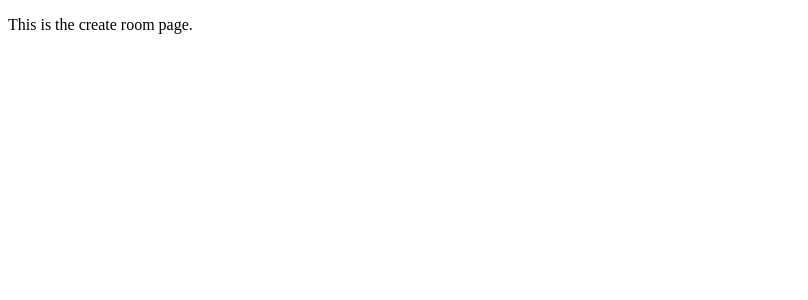
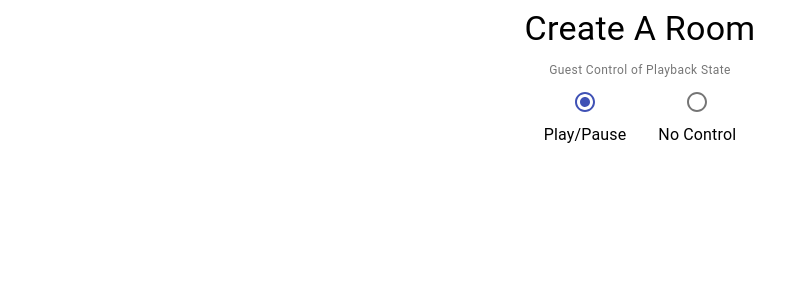
Before and after one commit to gitrlawton/new-repo4, a React app in the folder playlist_controller/frontend_app/: page /create in a window 1280 px wide. Shown: the top 300 px of the page, without its empty margins (0-808 px from the left). Built offline with nearby package versions, Linux system fonts and the light colour scheme; the HTML template or start-up script is replaced by a standard one.

Commit message:
Began writing the JSX in the return statement of the CreateRoomPage component.  Added a header and playback control radiobuttons.

```diff
--- a/playlist_controller/frontend_app/src/components/CreateRoomPage.js
+++ b/playlist_controller/frontend_app/src/components/CreateRoomPage.js
@@ -1,11 +1,56 @@
 import React, { Component } from 'react';
+import Button from "@material-ui/core/Button";
+import Grid from "@material-ui/core/Grid";
+import Typography from "@material-ui/core/Typography";
+import TextField from "@material-ui/core/TextField";
+import FormHelperText from "@material-ui/core/FormHelperText";
+import FormControl from "@material-ui/core/FormControl";
+import { Link } from "react-router-dom";
+import Radio from "@material-ui/core/Radio";
+import RadioGroup from "@material-ui/core/RadioGroup";
+import FormControlLabel from "@material-ui/core/FormControlLabel";
 
 export default class CreateRoomPage extends Component {
+    // Value for the default amount of votes to show.
+    defaultVotes = 2;
+
     constructor(props) {
         super(props);
     }
 
     render() {
-        return <p>This is the create room page.</p>
+        return <Grid container spacing={1}>
+            {/* This first Grid item is a text header. */}
+            <Grid item xs={12} align="center">
+                <Typography component="h4" variant="h4">
+                    Create A Room
+                </Typography>
+            </Grid>
+            {/* This Grid item is a text header with two radio buttons */}
+            {/* to control whether user can control playback */}
+            <Grid item xs={12} align="center">
+                <FormControl component="fieldset">
+                    {/* Text header for radio group. */}
+                    <FormHelperText>
+                        <div align="center">
+                            Guest Control of Playback State
+                        </div>
+                    </FormHelperText>
+                    {/* Radio button group. */}
+                    <RadioGroup row defaultValue="true">
+                        {/* Label for radio button with label "Play/Pause". */}
+                        <FormControlLabel
+                            value="true" control={<Radio color="primary" />}
+                            label="Play/Pause" labelPlacement="bottom"
+                        />
+                        {/* Label for radio button with label "No Control". */}
+                        <FormControlLabel
+                            value="false" control={<Radio color="secondary" />}
+                            label="No Control" labelPlacement="bottom"
+                        />
+                    </RadioGroup>
+                </FormControl>
+            </Grid>
+        </Grid>;
     }
 }
```
